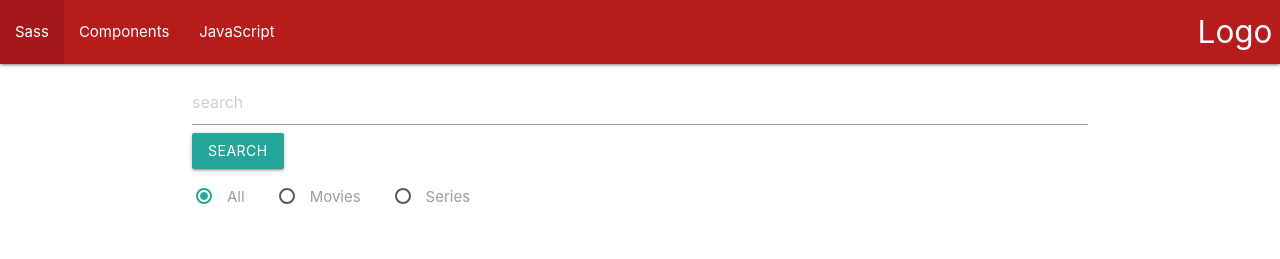
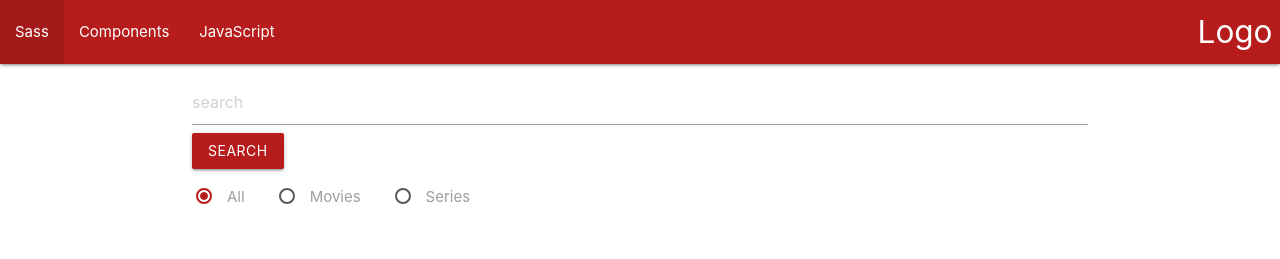
Before and after one commit to stavbers/react-movies, a React (Create React App) app: page / in a window 1280 px wide. Shown: the top 259 px of the page. Built offline with nearby package versions, Linux system fonts and the light colour scheme; no server answers.

Commit message:
fix checkbox css

```diff
--- a/src/components/Search.jsx
+++ b/src/components/Search.jsx
@@ -39,7 +39,7 @@ class Search extends React.Component {
                         onKeyDown={this.handleKey}
                     />
                     <input
-                        className='btn'
+                        className='btn red darken-4'
                         type='button'
                         value='search'
                         // onClick={this.handleClickBtn}
--- a/src/index.css
+++ b/src/index.css
@@ -25,3 +25,11 @@ code {
 label:not(:last-child) {
   margin-right: 2rem;
 }
+
+[type="radio"]:checked+span:after, [type="radio"].with-gap:checked+span:before, [type="radio"].with-gap:checked+span:after {
+  border: 2px solid #b71c1c ;
+
+}
+[type="radio"]:checked+span:after, [type="radio"].with-gap:checked+span:after {
+  background-color: #b71c1c;
+}
```
